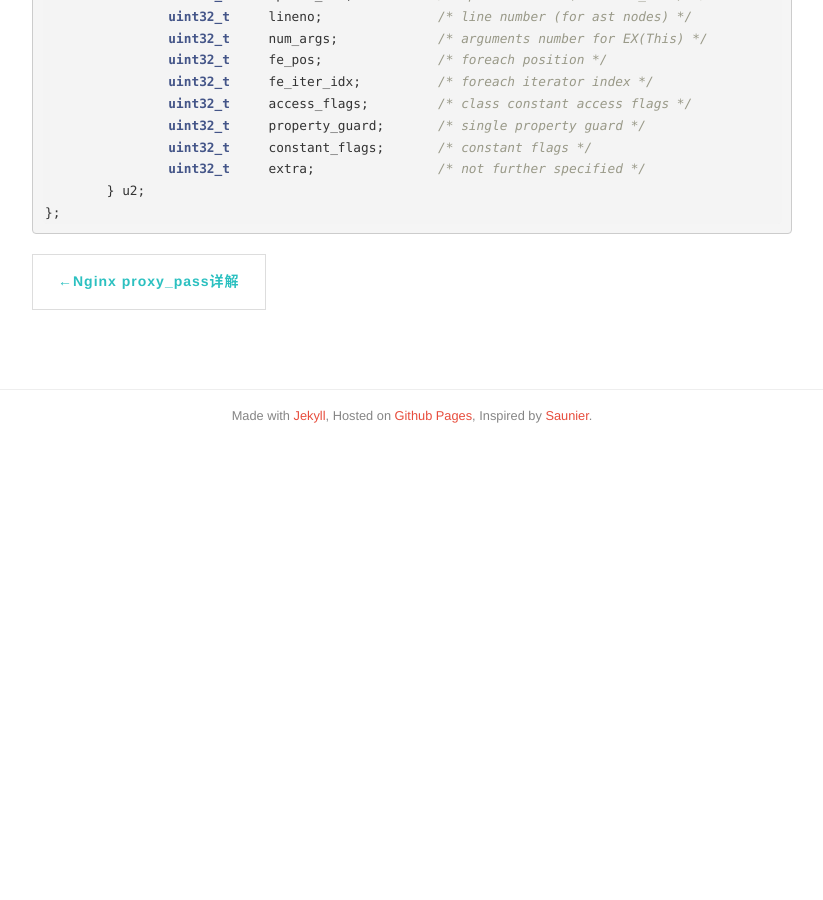
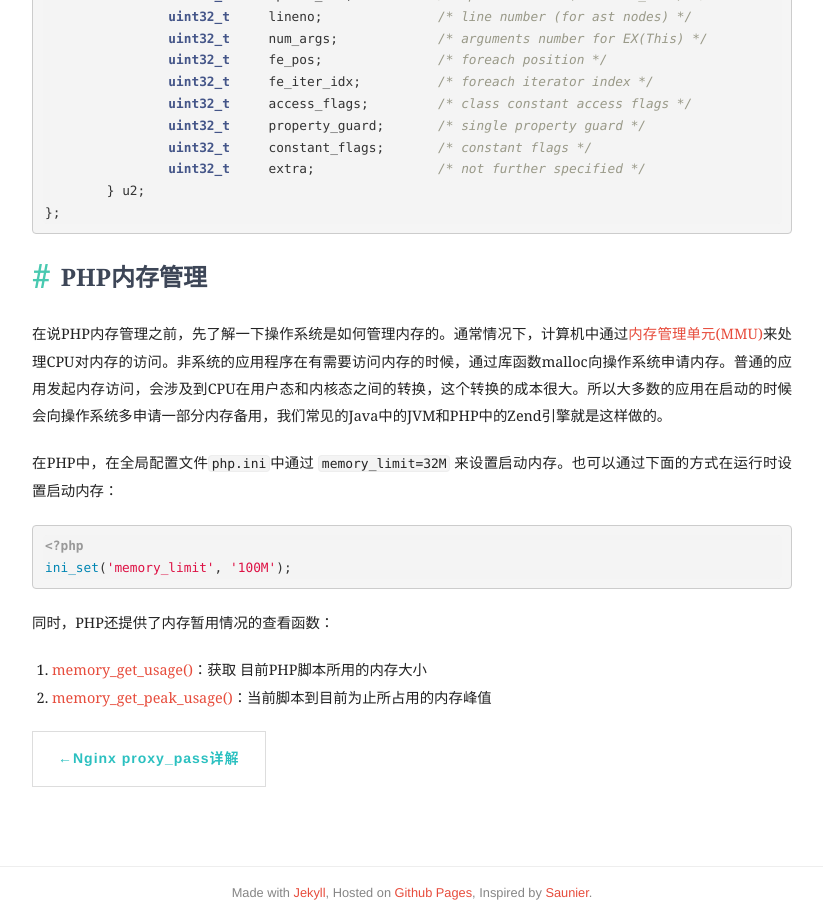
Before and after one commit to lanffy/lanffy.github.io, a Jekyll site: the page built from _posts/2019/2019-01-24-PHP-Internals.md, in a window 1280 px wide and 900 px high, scrolled down 4804 px. Shown: the whole window, without its empty margins (228-1051 px from the left). Built offline with Jekyll 4.4.1, drawn with Linux system fonts in a browser that asks for light colours; nearby versions of some CDN libraries; comment, search, counter and statistics services are not loaded; before the commit the page ends 5246 px from its top, so only the background shows below that.

````diff
--- a/_posts/2019/2019-01-24-PHP-Internals.md
+++ b/_posts/2019/2019-01-24-PHP-Internals.md
@@ -88,3 +88,19 @@ struct _zval_struct {
 	} u2;
 };
 ```
+
+## PHP内存管理
+
+在说PHP内存管理之前，先了解一下操作系统是如何管理内存的。通常情况下，计算机中通过[内存管理单元(MMU)](http://zh.wikipedia.org/wiki/%E5%86%85%E5%AD%98%E7%AE%A1%E7%90%86%E5%8D%95%E5%85%83)来处理CPU对内存的访问。非系统的应用程序在有需要访问内存的时候，通过库函数malloc向操作系统申请内存。普通的应用发起内存访问，会涉及到CPU在用户态和内核态之间的转换，这个转换的成本很大。所以大多数的应用在启动的时候会向操作系统多申请一部分内存备用，我们常见的Java中的JVM和PHP中的Zend引擎就是这样做的。
+
+在PHP中，在全局配置文件``php.ini``中通过 ``memory_limit=32M`` 来设置启动内存。也可以通过下面的方式在运行时设置启动内存：
+
+```php
+<?php
+ini_set('memory_limit', '100M');
+```
+
+同时，PHP还提供了内存暂用情况的查看函数：
+
+1. [memory_get_usage()](http://www.php.net/manual/en/function.memory-get-usage.php)：获取 目前PHP脚本所用的内存大小
+2. [memory_get_peak_usage()](http://www.php.net/manual/en/function.memory-get-peak-usage.php)：当前脚本到目前为止所占用的内存峰值
````
